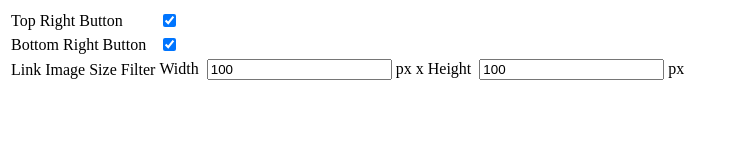
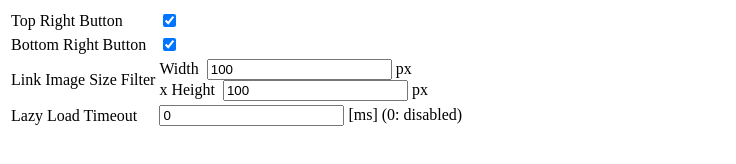
Before and after one commit to aazw/firefox-addon-quick-download-images, a browser extension: page addon/options.html in a window 1280 px wide. Shown: the whole page, without its empty margins (0-736 px from the left). Drawn offline with Linux system fonts and the light colour scheme.

Commit message:
support #4

```diff
--- a/addon/options.html
+++ b/addon/options.html
@@ -1,9 +1,11 @@
 <!DOCTYPE html>
 <html>
+
 <head>
   <meta charset="utf-8" />
   <link rel="stylesheet" type="text/css" href="options.css" />
 </head>
+
 <body>
   <form id="optionsForm">
     <table>
@@ -21,29 +23,25 @@
             <label>Bottom Right Button</label>
           </td>
           <td>
-              <input
-                type="checkbox"
-                name="bottomRightButton"
-                checked="checked"
-              />
+            <input type="checkbox" name="bottomRightButton" checked="checked" />
           </td>
         </tr>
+        <tr>
           <td>
             <label>Link Image Size Filter</label>
           </td>
           <td>Width&nbsp;
-            <input
-              type="number"
-              name="sizeFilterWitdh"
-              min="1"
-              required
-            />&nbsp;px&nbsp;x&nbsp;Height&nbsp;
-            <input
-              type="number"
-              name="sizeFilterHeight"
-              min="1"
-              required
-            />&nbsp;px
+            <input type="number" name="sizeFilterWitdh" min="1" required />&nbsp;px&nbsp;
+            <br />x&nbsp;Height&nbsp;
+            <input type="number" name="sizeFilterHeight" min="1" required />&nbsp;px
+          </td>
+        </tr>
+        <tr>
+          <td>
+            <label>Lazy Load Timeout</label>
+          </td>
+          <td>
+            <input type="number" name="lazyLoadTimeout" min="0" required />&nbsp;[ms]&nbsp;(0:&nbsp;disabled)
           </td>
         </tr>
       </tbody>
@@ -51,4 +49,5 @@
   </form>
   <script src="options.js"></script>
 </body>
+
 </html>
--- a/addon/options.js
+++ b/addon/options.js
@@ -13,6 +13,9 @@ function restoreOptions() {
 
     // size filter (height)
     optionsForm.sizeFilterHeight.value = typeof options.sizeFilterHeight === "undefined" ? 100 : options.sizeFilterHeight;
+
+    // lazy load timeout
+    optionsForm.lazyLoadTimeout.value = typeof options.lazyLoadTimeout === "undefined" ? 0 : options.lazyLoadTimeout;
   });
 }
 
@@ -22,7 +25,8 @@ function saveOptions(e) {
     topRightButton: optionsForm.topRightButton.checked,
     bottomRightButton: optionsForm.bottomRightButton.checked,
     sizeFilterWitdh: optionsForm.sizeFilterWitdh.value,
-    sizeFilterHeight: optionsForm.sizeFilterHeight.value
+    sizeFilterHeight: optionsForm.sizeFilterHeight.value,
+    lazyLoadTimeout: optionsForm.lazyLoadTimeout.value
   });
   e.preventDefault();
 }
```
Also changed, not shown: addon/addon.js (+25 -10 lines). Lines whose indentation alone changed are shown as unchanged.
